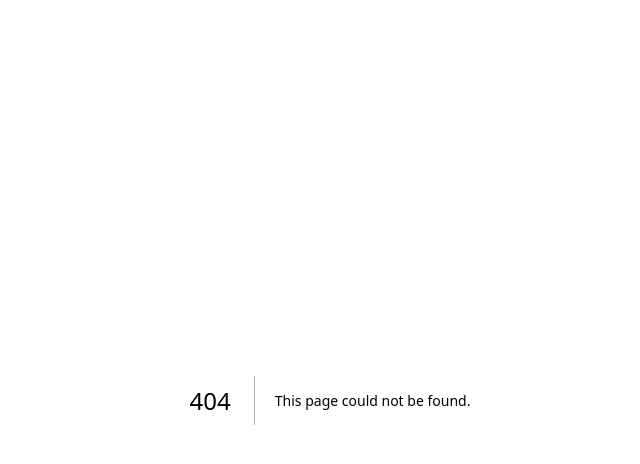
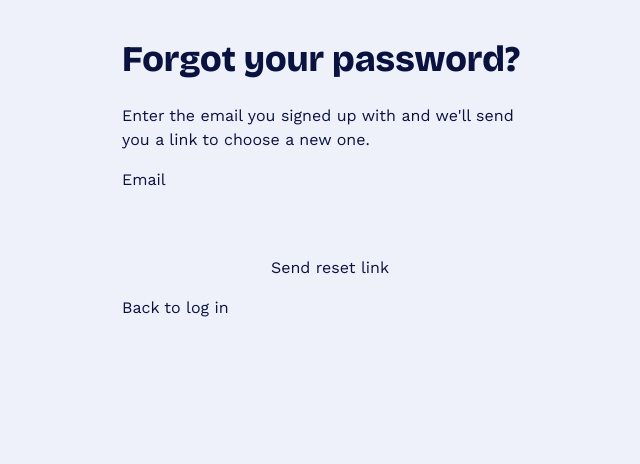
Before and after one commit to sammeadss/choonit.com, a Next.js app: page /forgot-password in a window 1280 px wide. Before the commit this address had no page. Shown: the top 464 px of the page, without its empty margins (310-950 px from the left). Built offline with nearby package versions, Linux system fonts and the light colour scheme.

Commit message:
feat: add forgot password page

```diff
--- /dev/null
+++ b/app/forgot-password/forgot-password-form.tsx
@@ -0,0 +1,51 @@
+'use client';
+
+import Link from 'next/link';
+import { useActionState } from 'react';
+import { requestPasswordReset, type ForgotPasswordState } from './actions';
+
+const initialState: ForgotPasswordState = {};
+
+export function ForgotPasswordForm() {
+  const [state, formAction, pending] = useActionState(requestPasswordReset, initialState);
+
+  if (state.sentTo) {
+    return (
+      <div role="status" className="mt-6">
+        <p>
+          If there&apos;s an account for {state.sentTo}, we&apos;ve sent a link to reset its
+          password. It can take a few minutes, and the link works once.
+        </p>
+        <p className="mt-4">
+          <Link href="/login">Back to log in</Link>
+        </p>
+      </div>
+    );
+  }
+
+  return (
+    <form action={formAction} className="mt-6 flex flex-col gap-4">
+      <p>Enter the email you signed up with and we&apos;ll send you a link to choose a new one.</p>
+
+      <label className="flex flex-col gap-1">
+        Email
+        <input
+          name="email"
+          type="email"
+          autoComplete="email"
+          defaultValue={state.values?.email}
+          required
+        />
+        <span role="alert">{state.errors?.email?.[0]}</span>
+      </label>
+
+      <span role="alert">{state.errors?.form?.[0]}</span>
+
+      <button type="submit" disabled={pending}>
+        {pending ? 'Sending...' : 'Send reset link'}
+      </button>
+
+      <Link href="/login">Back to log in</Link>
+    </form>
+  );
+}
--- /dev/null
+++ b/app/forgot-password/page.tsx
@@ -0,0 +1,10 @@
+import { ForgotPasswordForm } from './forgot-password-form';
+
+export default function ForgotPasswordPage() {
+  return (
+    <main className="mx-auto w-full max-w-md px-4 py-10">
+      <h1 className="font-heading text-4xl font-extrabold">Forgot your password?</h1>
+      <ForgotPasswordForm />
+    </main>
+  );
+}
```
